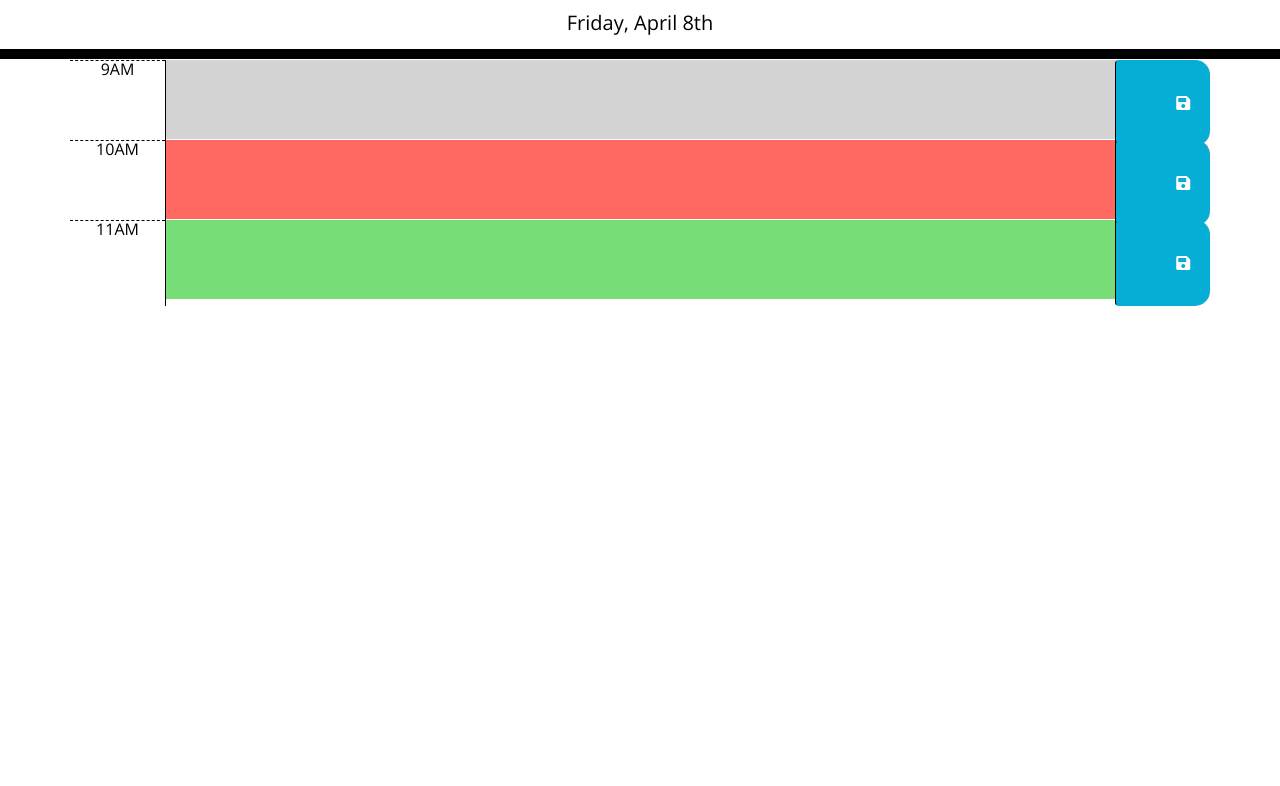
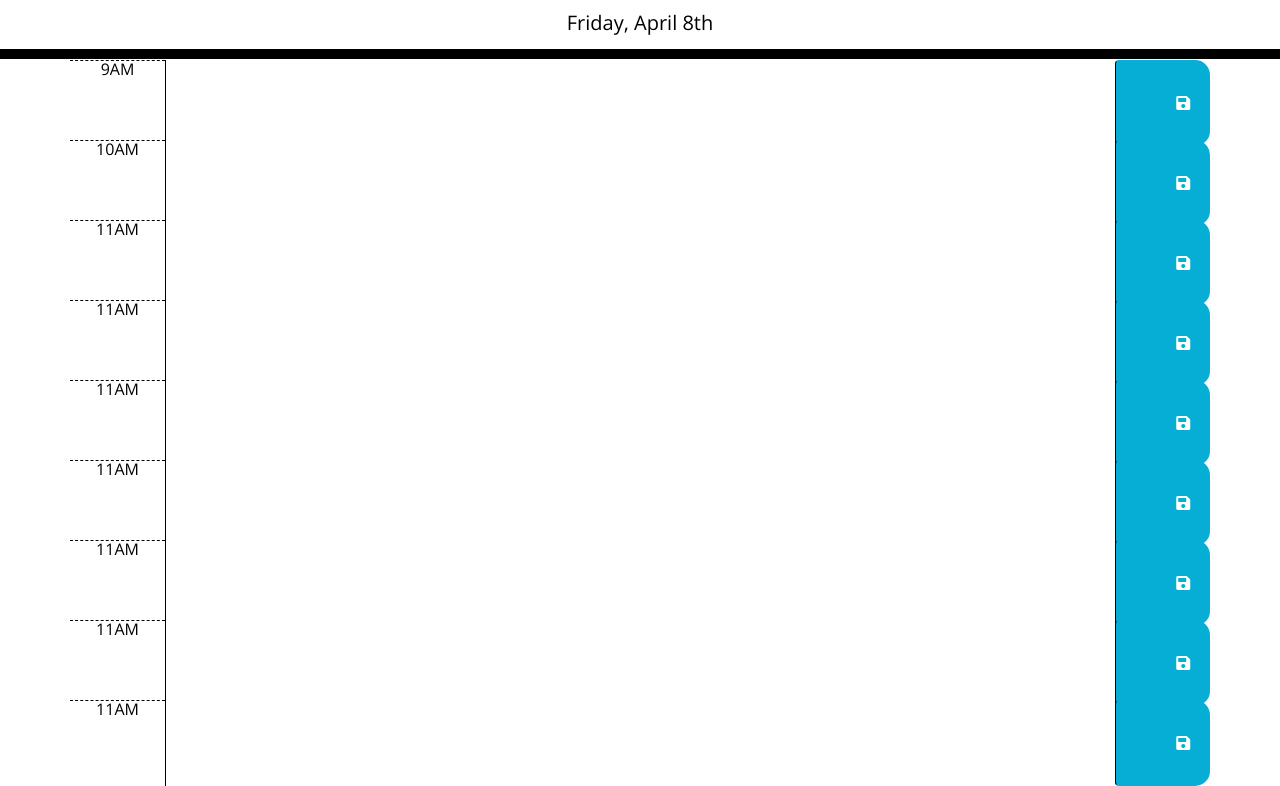
Before and after one commit to vossellerm/work-day-scheduler, a plain HTML site: page Develop/index.html in a window 1280 px wide. Shown: the part 108-894 px from the top of the page. Before the commit the page ends 800 px from the top, so only its background shows below. Drawn offline with nearby package versions, Linux system fonts and the light colour scheme.

Commit message:
add all time blocks

```diff
--- a/Develop/index.html
+++ b/Develop/index.html
@@ -35,8 +35,8 @@
         The classes are used as examples below and should be removed from the html
         in the finished product.) -->
 
-      <!-- example of a past time block -->
-      <div id="hour-9" class="row time-block past">
+      <!-- 9 AM block -->
+      <div id="hour-9" class="row time-block">
         <div class="col-md-1 hour">9AM</div>
         <textarea class="col-md-10 description"> </textarea>
         <button class="btn saveBtn col-md-1">
@@ -44,8 +44,8 @@
         </button>
       </div>
 
-      <!-- example of a present time block -->
-      <div id="hour-10" class="row time-block present">
+      <!-- 10 AM block -->
+      <div id="hour-10" class="row time-block">
         <div class="col-md-1 hour">10AM</div>
         <textarea class="col-md-10 description"> </textarea>
         <button class="btn saveBtn col-md-1">
@@ -53,8 +53,62 @@
         </button>
       </div>
 
-      <!-- example of a future time block -->
-      <div id="hour-11" class="row time-block future">
+      <!-- 11 AM block -->
+      <div id="hour-11" class="row time-block">
+        <div class="col-md-1 hour">11AM</div>
+        <textarea class="col-md-10 description"> </textarea>
+        <button class="btn saveBtn col-md-1">
+          <i class="fas fa-save"></i>
+        </button>
+      </div>
+
+      <!-- 12 AM block -->
+      <div id="hour-12" class="row time-block">
+        <div class="col-md-1 hour">11AM</div>
+        <textarea class="col-md-10 description"> </textarea>
+        <button class="btn saveBtn col-md-1">
+          <i class="fas fa-save"></i>
+        </button>
+      </div>
+
+      <!-- 1 PM block -->
+      <div id="hour-12" class="row time-block">
+        <div class="col-md-1 hour">11AM</div>
+        <textarea class="col-md-10 description"> </textarea>
+        <button class="btn saveBtn col-md-1">
+          <i class="fas fa-save"></i>
+        </button>
+      </div>
+
+      <!-- 2 PM block -->
+      <div id="hour-12" class="row time-block">
+        <div class="col-md-1 hour">11AM</div>
+        <textarea class="col-md-10 description"> </textarea>
+        <button class="btn saveBtn col-md-1">
+          <i class="fas fa-save"></i>
+        </button>
+      </div>
+
+      <!-- 3 PM block -->
+      <div id="hour-12" class="row time-block">
+        <div class="col-md-1 hour">11AM</div>
+        <textarea class="col-md-10 description"> </textarea>
+        <button class="btn saveBtn col-md-1">
+          <i class="fas fa-save"></i>
+        </button>
+      </div>
+
+      <!-- 4 PM block -->
+      <div id="hour-12" class="row time-block">
+        <div class="col-md-1 hour">11AM</div>
+        <textarea class="col-md-10 description"> </textarea>
+        <button class="btn saveBtn col-md-1">
+          <i class="fas fa-save"></i>
+        </button>
+      </div>
+
+      <!-- 5 PM block -->
+      <div id="hour-12" class="row time-block">
         <div class="col-md-1 hour">11AM</div>
         <textarea class="col-md-10 description"> </textarea>
         <button class="btn saveBtn col-md-1">
--- a/Develop/script.js
+++ b/Develop/script.js
@@ -12,7 +12,8 @@ currentDay.textContent = reformDate;
 // IF past, grey
 // IF present, red
 // IF future, green
-// Hour on left
-// text box in middle
+
+
+
 // save button on right, saves text in local storage
 // saved events persist when page is refreshed
```
